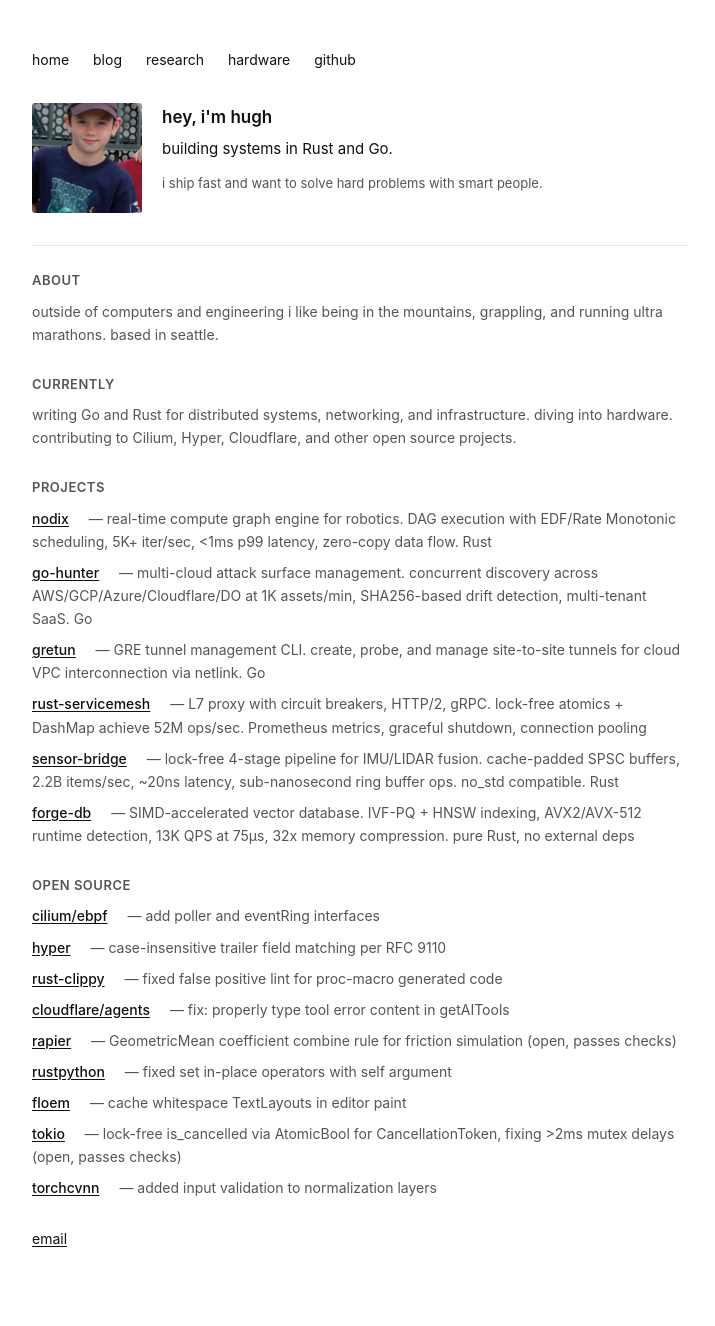
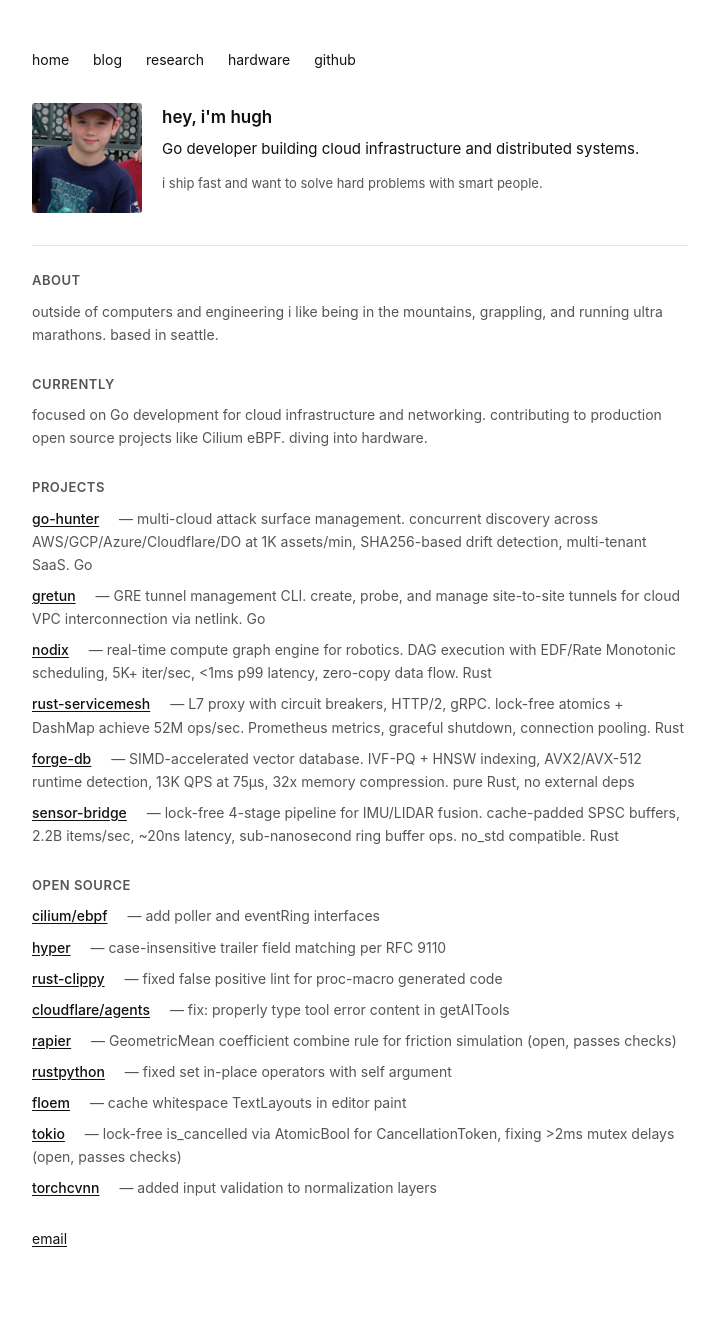
Before and after one commit to HueCodes/HueCodes.github.io, a Jekyll site: the page built from index.md, in a window 1280 px wide. Shown: the whole page, without its empty margins (280-995 px from the left). Built offline with Jekyll 4.4.1, drawn with Linux system fonts in a browser that asks for light colours.

Commit message:
Update positioning to emphasize Go development

```diff
--- a/index.md
+++ b/index.md
@@ -16,7 +16,7 @@ title: home
     <img src="/assets/DSCN1683.jpeg" alt="Hugh's profile photo" class="photo">
     <div>
       <h1>hey, i'm hugh</h1>
-      <p>building systems in Rust and Go.</p>
+      <p>Go developer building cloud infrastructure and distributed systems.</p>
       <p class="tagline">i ship fast and want to solve hard problems with smart people.</p>
     </div>
   </div>
@@ -31,15 +31,11 @@ title: home
 
 <div class="section">
   <h2>currently</h2>
-  <p>writing Go and Rust for distributed systems, networking, and infrastructure. diving into hardware. contributing to Cilium, Hyper, Cloudflare, and other open source projects.</p>
+  <p>focused on Go development for cloud infrastructure and networking. contributing to production open source projects like Cilium eBPF. diving into hardware.</p>
 </div>
 
 <div class="section">
   <h2>projects</h2>
-  <div class="project">
-    <a href="https://github.com/HueCodes/nodix">nodix</a>
-    <span>real-time compute graph engine for robotics. DAG execution with EDF/Rate Monotonic scheduling, 5K+ iter/sec, <1ms p99 latency, zero-copy data flow. Rust</span>
-  </div>
   <div class="project">
     <a href="https://github.com/HueCodes/Go-Hunter">go-hunter</a>
     <span>multi-cloud attack surface management. concurrent discovery across AWS/GCP/Azure/Cloudflare/DO at 1K assets/min, SHA256-based drift detection, multi-tenant SaaS. Go</span>
@@ -49,16 +45,20 @@ title: home
     <span>GRE tunnel management CLI. create, probe, and manage site-to-site tunnels for cloud VPC interconnection via netlink. Go</span>
   </div>
   <div class="project">
+    <a href="https://github.com/HueCodes/nodix">nodix</a>
+    <span>real-time compute graph engine for robotics. DAG execution with EDF/Rate Monotonic scheduling, 5K+ iter/sec, <1ms p99 latency, zero-copy data flow. Rust</span>
+  </div>
+  <div class="project">
     <a href="https://github.com/HueCodes/Rust-ServiceMesh">rust-servicemesh</a>
-    <span>L7 proxy with circuit breakers, HTTP/2, gRPC. lock-free atomics + DashMap achieve 52M ops/sec. Prometheus metrics, graceful shutdown, connection pooling</span>
+    <span>L7 proxy with circuit breakers, HTTP/2, gRPC. lock-free atomics + DashMap achieve 52M ops/sec. Prometheus metrics, graceful shutdown, connection pooling. Rust</span>
+  </div>
+  <div class="project">
+    <a href="https://github.com/HueCodes/forge-db">forge-db</a>
+    <span>SIMD-accelerated vector database. IVF-PQ + HNSW indexing, AVX2/AVX-512 runtime detection, 13K QPS at 75µs, 32x memory compression. pure Rust, no external deps</span>
   </div>
   <div class="project">
     <a href="https://github.com/HueCodes/Sensor-Bridge">sensor-bridge</a>
     <span>lock-free 4-stage pipeline for IMU/LIDAR fusion. cache-padded SPSC buffers, 2.2B items/sec, ~20ns latency, sub-nanosecond ring buffer ops. no_std compatible. Rust</span>
-  </div>
-  <div class="project">
-    <a href="https://github.com/HueCodes/forge-db">forge-db</a>
-    <span>SIMD-accelerated vector database. IVF-PQ + HNSW indexing, AVX2/AVX-512 runtime detection, 13K QPS at 75µs, 32x memory compression. pure Rust, no external deps</span>
   </div>
 </div>
 
```
